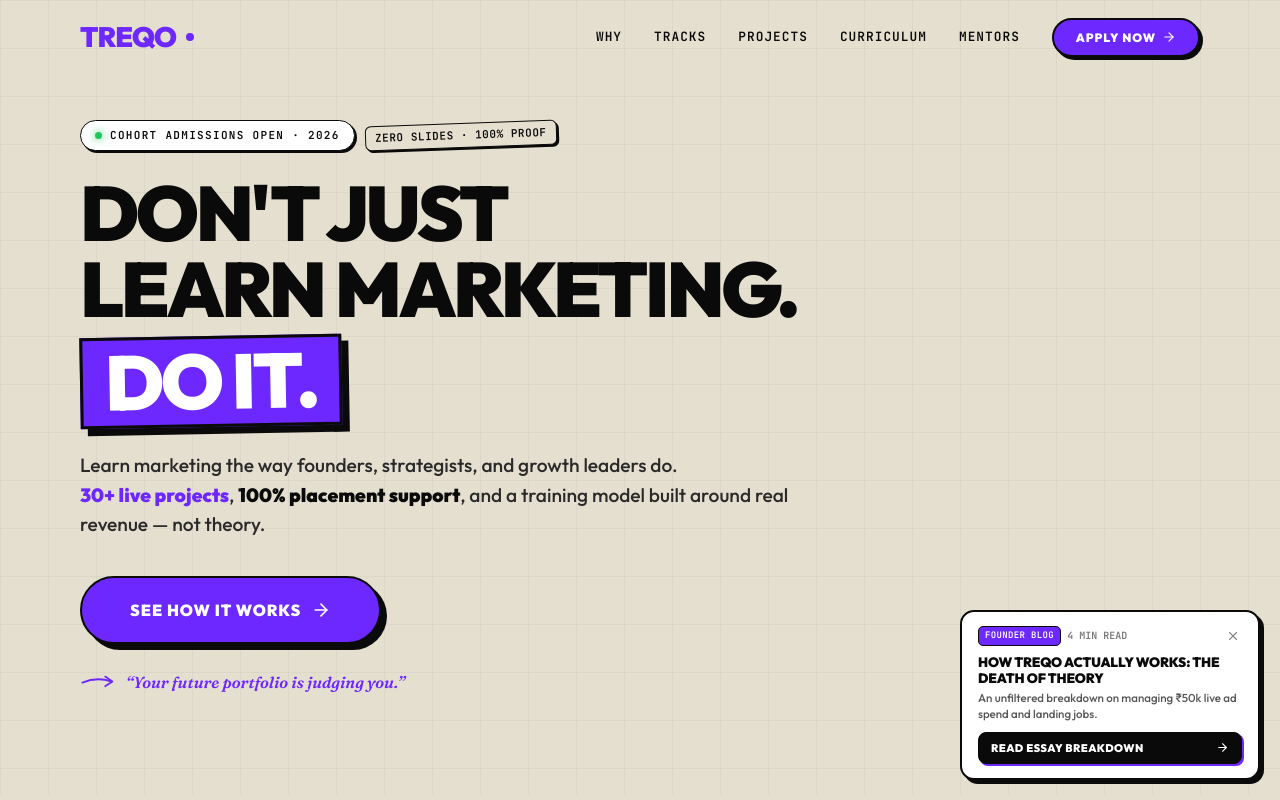
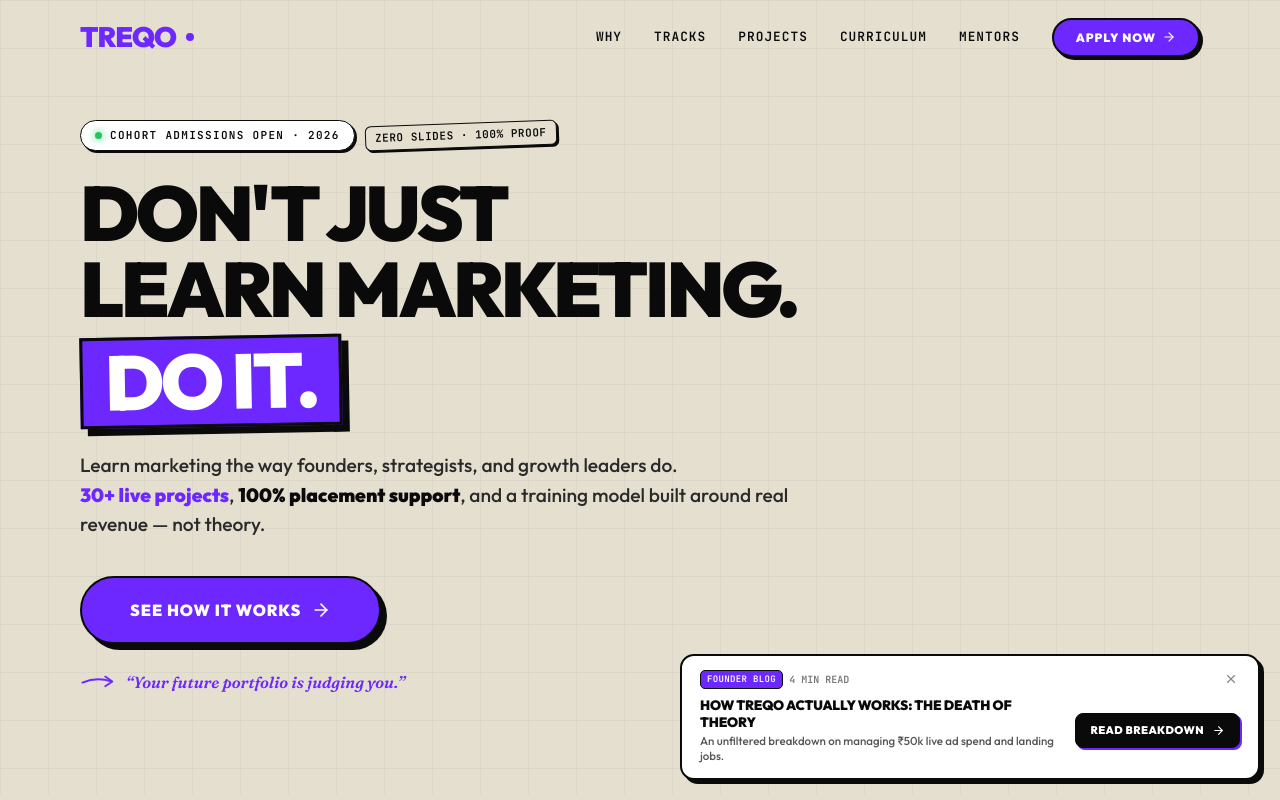
Before and after one commit to manoj-varma-p/Another-Treqo, a Next.js app: page / in a window 1280 px wide. Shown: the top 800 px of the page. Built offline with nearby package versions, Linux system fonts and the light colour scheme.

Commit message:
style: double width of bottom-right rectangle pop-up with clean horizontal split

```diff
--- a/components/HeroSection.jsx
+++ b/components/HeroSection.jsx
@@ -230,10 +230,10 @@
               background: '#ffffff',
               border: '2px solid #0A0A0A',
               borderRadius: '14px',
-              padding: '14px 16px',
+              padding: '14px 18px',
               boxShadow: '4px 4px 0px #0A0A0A',
               width: 'calc(100vw - 40px)',
-              maxWidth: '300px',
+              maxWidth: '580px',
               transition: 'box-shadow 0.2s ease',
             }}
           >
@@ -283,15 +283,27 @@
               </button>
             </div>
 
-            {/* Clickable Card Body */}
-            <Link href="/how-it-works" style={{ textDecoration: 'none', color: 'inherit', display: 'block' }}>
+            {/* Clickable Card Body (Horizontal Split) */}
+            <Link
+              href="/how-it-works"
+              style={{
+                textDecoration: 'none',
+                color: 'inherit',
+                display: 'flex',
+                alignItems: 'center',
+                justifyContent: 'space-between',
+                gap: '16px',
+                flexWrap: 'wrap',
+              }}
+            >
+              <div style={{ flex: '1 1 300px' }}>
                 <h4
                   style={{
                     fontFamily: "var(--ff-display, 'Outfit', sans-serif)",
                     fontSize: '13.5px',
                     fontWeight: 900,
                     color: '#0A0A0A',
-                  margin: '0 0 4px',
+                    margin: '0 0 3px',
                     lineHeight: 1.22,
                     textTransform: 'uppercase',
                     letterSpacing: '-0.01em',
@@ -300,9 +312,10 @@
                   How Treqo Actually Works: The Death of Theory
                 </h4>
 
-              <p style={{ fontSize: '11.5px', color: '#555555', lineHeight: 1.35, margin: '0 0 10px', fontWeight: 500 }}>
+                <p style={{ fontSize: '11.5px', color: '#555555', lineHeight: 1.35, margin: 0, fontWeight: 500 }}>
                   An unfiltered breakdown on managing ₹50k live ad spend and landing jobs.
                 </p>
+              </div>
 
               {/* Action Button */}
               <div
@@ -311,19 +324,20 @@
                   color: '#ffffff',
                   border: '1.5px solid #0A0A0A',
                   borderRadius: '8px',
-                  padding: '7px 12px',
-                  display: 'flex',
+                  padding: '8px 14px',
+                  display: 'inline-flex',
                   alignItems: 'center',
-                  justifyContent: 'space-between',
+                  gap: '8px',
                   fontFamily: "var(--ff-display, 'Outfit', sans-serif)",
                   fontSize: '11px',
                   fontWeight: 900,
                   letterSpacing: '0.04em',
                   textTransform: 'uppercase',
                   boxShadow: '2px 2px 0px #6D28FF',
+                  whiteSpace: 'nowrap',
                 }}
               >
-                <span>Read Essay Breakdown</span>
+                <span>Read Breakdown</span>
                 <ArrowRight size={13} />
               </div>
             </Link>
```
Lines whose indentation alone changed are shown as unchanged.
